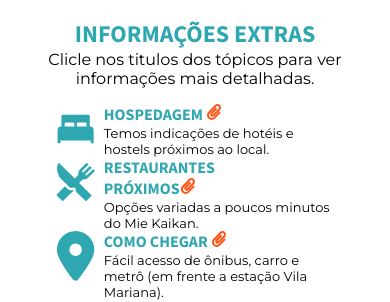
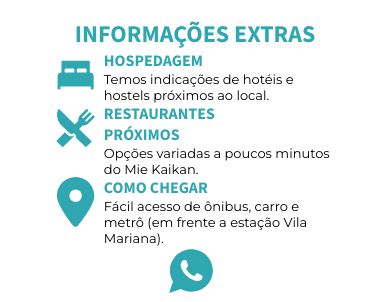
Before and after one commit to Matheus-Rdl/IDS_LandingPage, a React (Vite) app in the folder frontend/: page / in a window 390 px wide. Shown: the part 6826-7128 px from the top of the page. Built offline with nearby package versions, Linux system fonts and the light colour scheme.

Commit message:
Alterando a sessão final

```diff
--- a/frontend/src/App.css
+++ b/frontend/src/App.css
@@ -353,8 +353,8 @@ ol {
 
 .header-bg {
   position: absolute;
-  width: 100%;
-  margin-inline: 0;
+  width: 90%;
+  margin-left: 10%;
   opacity: 0.5;
   top: 0;
   z-index: -10;
@@ -1176,7 +1176,6 @@ width: 30%;
   justify-content: center;
   position: relative;
   overflow: hidden;
-
 }
 
 .money .money-content .money-content-box-bill .money-content-box-bill-price .money-content-box-bill-price-content:nth-child(2) {
@@ -1463,6 +1462,13 @@ footer h1 {
   margin-bottom: -3rem;
 }
 
+@media (max-width: 1100px) {
+  .header-bg{
+    width: 100%;
+    margin-inline: 0;
+  }
+}
+
 
 @media (max-width: 1100px) {
   .money-content-box-pix-tablet {
--- a/frontend/src/App.jsx
+++ b/frontend/src/App.jsx
@@ -558,19 +558,15 @@ function App() {
 
             <div className='money-content-box-bill-price'>
               <div className='money-content-box-bill-price-content'>
-
-
-
                 <div>
                   <p>1º lote</p>
                   <p><span>R$287</span></p>
                 </div>
                 <p className='day day-off'>(Até 08/mai)</p>
               </div>
+
               <div className='money-content-box-bill-price-content'>
-
                 <p className='lote-atual'>Atual</p>
-
                 <div>
                   <p>2º lote</p>
                   <p><span>R$357</span></p>
@@ -579,9 +575,8 @@ function App() {
                 */}
                 <p className='day'>(09/mai até 30/jun)</p>
               </div>
+
               <div className='money-content-box-bill-price-content'>
-
-
                 <div>
                   <p>3º lote</p>
                   <p><span>R$397</span></p>
@@ -657,26 +652,32 @@ function App() {
       {/* EXTRAS */}
       <section section className='extra' id='extra'>
         <h1>Informações extras</h1>
+        {/*
         <p className='extra-subtitle'>Clicle nos titulos dos tópicos para ver informações mais detalhadas.</p>
+        */}
         <div className='extra-content'>
           <div className='extra-content-box'>
             <IoBedSharp />
             <div className='extra-content-box-text'>
-              <h2>Hospedagem <FaPaperclip className='clip-svg' /></h2>
+              <h2>Hospedagem
+                {/*
+                <FaPaperclip className='clip-svg' />
+                */}
+              </h2>
               <p>Temos indicações de hotéis e hostels próximos ao local.</p>
             </div>
           </div>
           <div className='extra-content-box'>
             <IoRestaurantSharp />
             <div className='extra-content-box-text'>
-              <h2>Restaurantes<br></br>próximos<FaPaperclip className='clip-svg' /></h2>
+              <h2>Restaurantes<br></br>próximos</h2>
               <p>Opções variadas a poucos minutos do Mie Kaikan.</p>
             </div>
           </div>
           <div className='extra-content-box'>
             <FaLocationDot />
             <div className='extra-content-box-text'>
-              <h2>Como chegar <FaPaperclip className='clip-svg' /></h2>
+              <h2>Como chegar</h2>
               <p>Fácil acesso de ônibus, carro e metrô (em frente a estação Vila Mariana).</p>
             </div>
           </div>
```
Also changed, not shown: frontend/public/images/lotes/3Lote.png (added).
